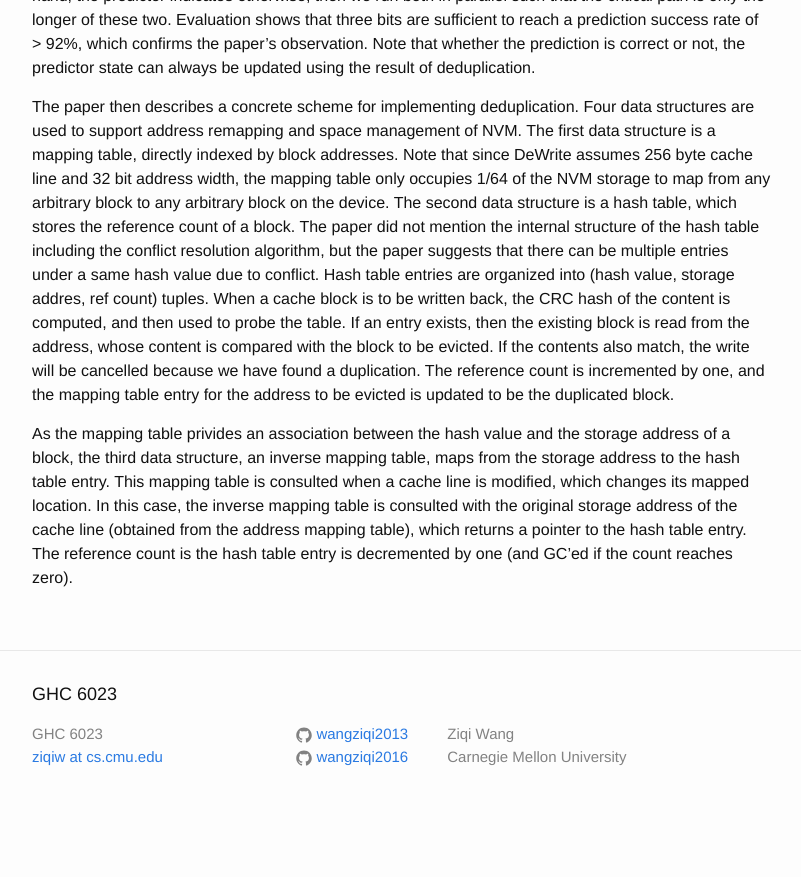
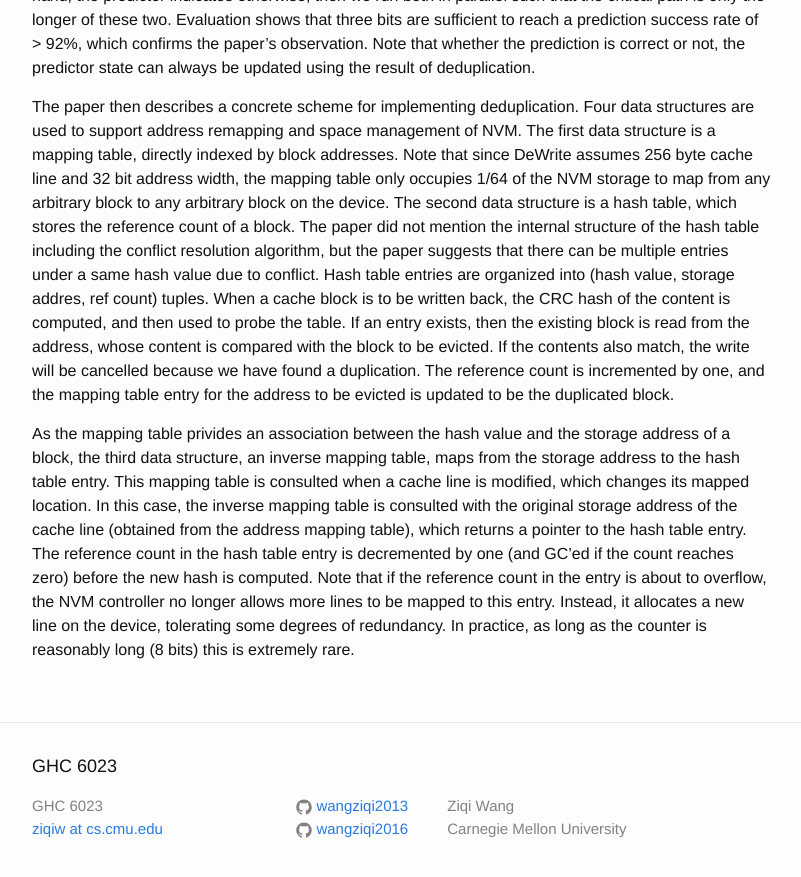
Before and after one commit to wangziqi2013/wangziqi2013.github.io, a Jekyll site: the page built from _posts/2019-08-16-improving-the-performance-and-endurance-of-encrypted.markdown, in a window 1280 px wide and 900 px high, scrolled down 2119 px. Shown: the top 877 px of the window, without its empty margins (238-1039 px from the left). Built offline with Jekyll 4.4.1, drawn with Linux system fonts in a browser that asks for light colours; before the commit the page ends 2947 px from its top, so only the background shows below that.

Commit message:
Adding counter overflow

```diff
--- a/_posts/2019-08-16-improving-the-performance-and-endurance-of-encrypted.markdown
+++ b/_posts/2019-08-16-improving-the-performance-and-endurance-of-encrypted.markdown
@@ -92,5 +92,7 @@ As the mapping table privides an association between the hash value and the stor
 structure, an inverse mapping table, maps from the storage address to the hash table entry. This mapping table is
 consulted when a cache line is modified, which changes its mapped location. In this case, the inverse mapping table is
 consulted with the original storage address of the cache line (obtained from the address mapping table), which returns
-a pointer to the hash table entry. The reference count is the hash table entry is decremented by one (and GC'ed if
-the count reaches zero).
+a pointer to the hash table entry. The reference count in the hash table entry is decremented by one (and GC'ed if
+the count reaches zero) before the new hash is computed. Note that if the reference count in the entry is about to overflow,
+the NVM controller no longer allows more lines to be mapped to this entry. Instead, it allocates a new line on the device,
+tolerating some degrees of redundancy. In practice, as long as the counter is reasonably long (8 bits) this is extremely rare.
```
